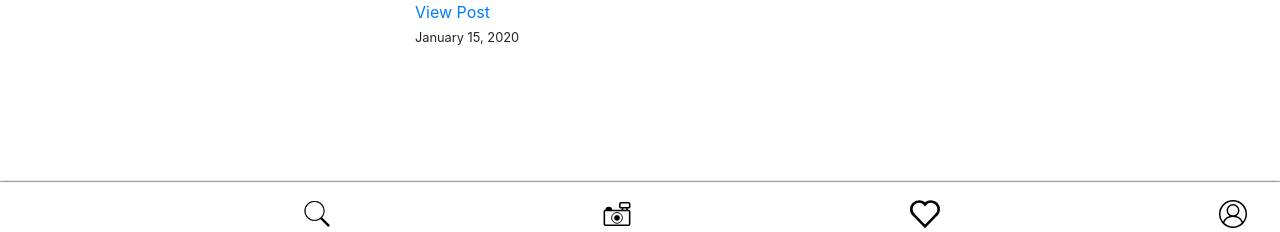
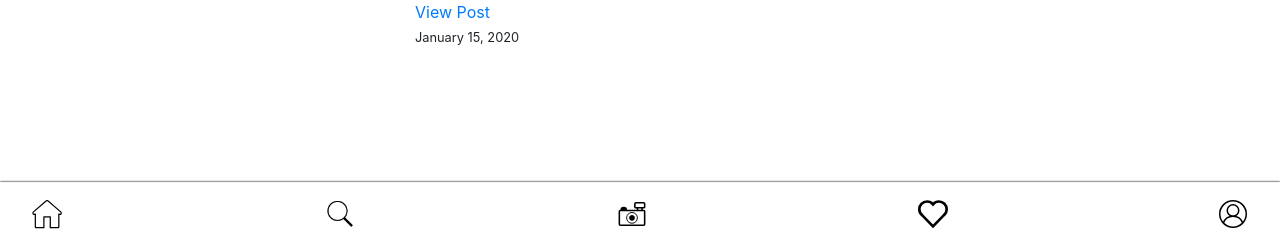
Before and after one commit to Lourine/Instagram-Clone, a Django app: page / in a window 1280 px wide. Shown: the part 568-800 px from the top of the page. Run offline with Django 3.2, Linux system fonts and the light colour scheme; a user stored in the database is signed in; tables that the repository leaves empty hold one stand-in row (values such as "Sample post"); grey boxes marked "Sample" are stand-in pictures; some libraries are stand-ins or nearby versions.

Commit message:
Edit base.html

```diff
--- a/insta/templates/insta/base.html
+++ b/insta/templates/insta/base.html
@@ -15,7 +15,6 @@
     <script src="{% static 'insta/infinite.min.js' %}"></script>
 
     <link rel="stylesheet" href="https://stackpath.bootstrapcdn.com/bootstrap/4.1.3/css/bootstrap.min.css" integrity="sha384-MCw98/SFnGE8fJT3GXwEOngsV7Zt27NXFoaoApmYm81iuXoPkFOJwJ8ERdknLPMO" crossorigin="anonymous">
-    <link rel='icon' href="https://freeiconshop.com/wp-content/uploads/edd/camera-flat.png"> <!-- need static files set up -->
     <link rel="stylesheet" type="text/css" href="{% static 'insta/main.css' %}">
 
     <title>The Gram</title>
@@ -44,9 +43,7 @@
         <div class="footer">
           <div class="footer_contents">
             <div class="navbar navbar-default">
-              <a class="nav-item nav-link" href="{% url 'insta-home' %}">
-                <span class="fas fa-camera"></span>
-              </a>
+              <a class="nav-item nav-link" href="{% url 'insta-home' %}"><img src="/media/nav_buttons/home.svg" height="30" width="30"></a>
               <!-- Dropup button -->
               <div class="btn-group dropup">
                 <button type="button" class="white-button" data-toggle="dropdown" aria-haspopup="true" aria-expanded="false"><img src="/media/nav_buttons/search.png" height="30" width="30"></button>
```
